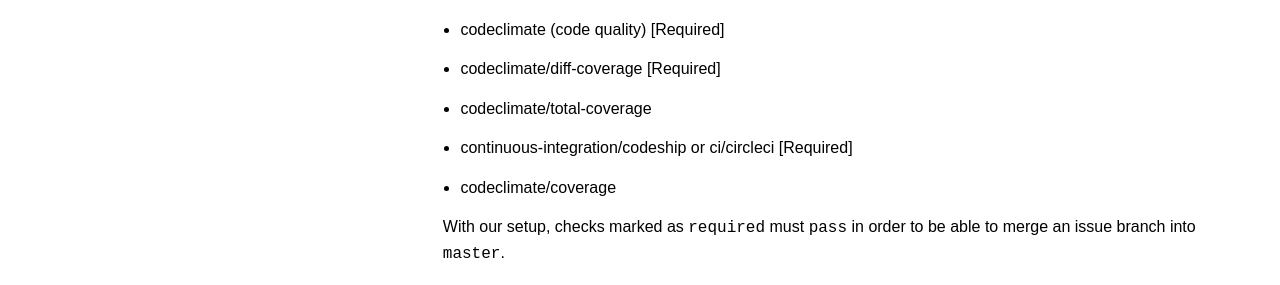
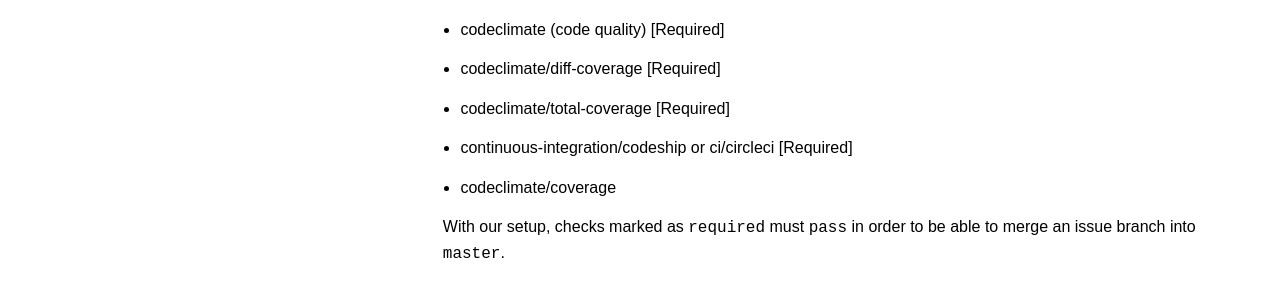
Before and after one commit to inforlife/process, a Jekyll site: the page built from services/github.md, in a window 1280 px wide. Shown: the part 1813-2098 px from the top of the page. Built offline with Jekyll 4.4.1, drawn with Linux system fonts in a browser that asks for light colours; our own code applies the rules of GitHub Pages for plain Markdown files.

Commit message:
Update github.md

```diff
--- a/services/github.md
+++ b/services/github.md
@@ -59,7 +59,7 @@ The status checks currently in place are
 
 - codeclimate (code quality) [Required]
 - codeclimate/diff-coverage [Required]
-- codeclimate/total-coverage
+- codeclimate/total-coverage [Required]
 - continuous-integration/codeship or ci/circleci [Required]
 - codeclimate/coverage
 
```
